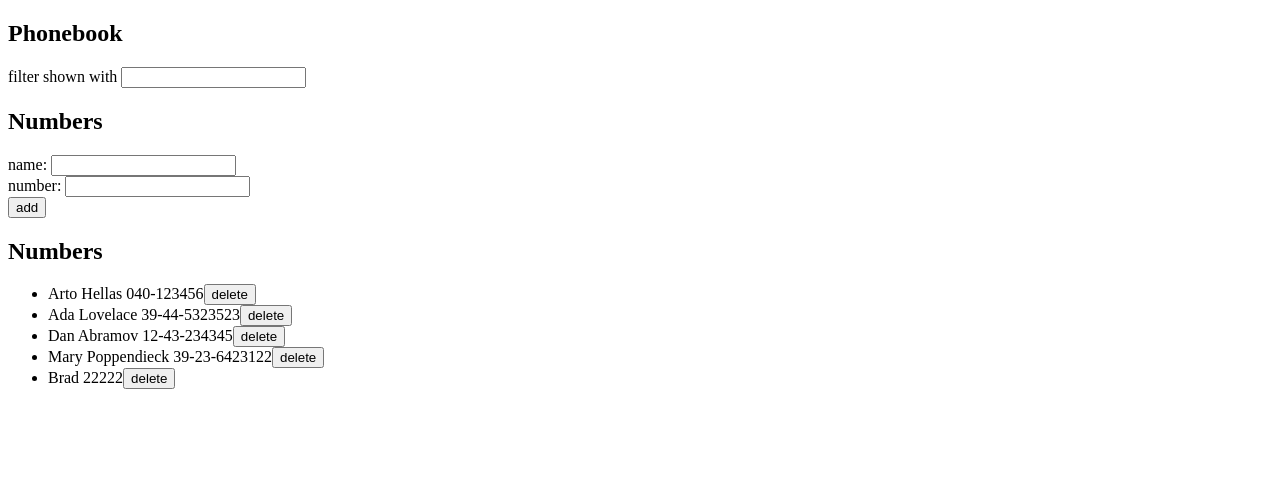
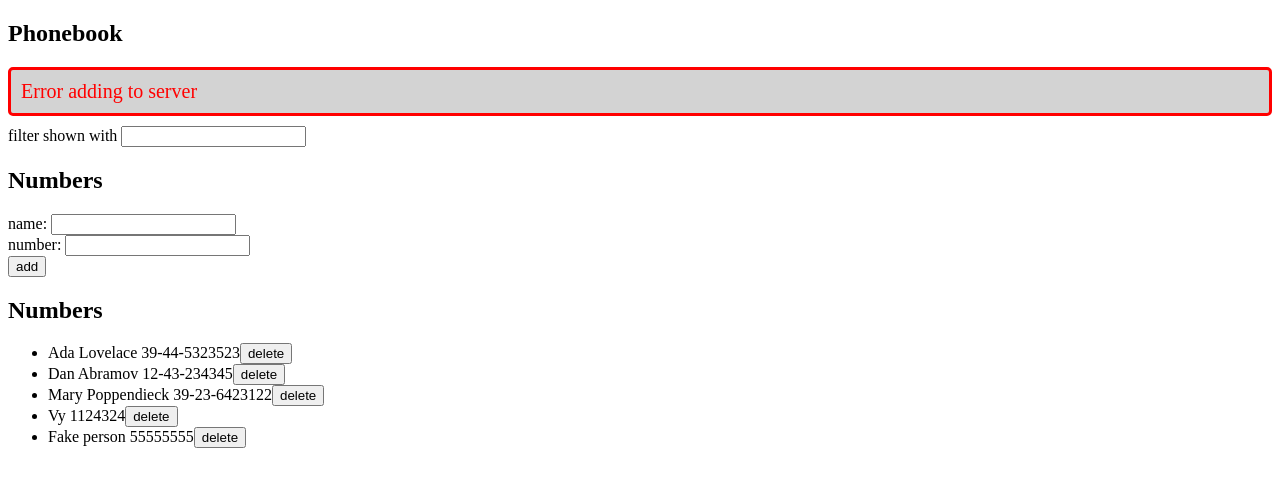
Before and after one commit to BradGrensewich/fullstackopen-exercises, a React (Vite) app in the folder 2/phonebook/: page / in a window 1280 px wide. Both pictures are taken after typing "Sample", "Sample" into the empty fields and a click on the button "add". Shown: the top 486 px of the page. Built offline with nearby package versions, Linux system fonts and the light colour scheme; no server answers; data requests are answered from the project's data file.

Commit message:
exercise 2.16

```diff
--- a/2/phonebook/db.json
+++ b/2/phonebook/db.json
@@ -1,10 +1,5 @@
 {
   "persons": [
-    {
-      "name": "Arto Hellas",
-      "number": "040-123456",
-      "id": "1"
-    },
     {
       "name": "Ada Lovelace",
       "number": "39-44-5323523",
@@ -21,9 +16,9 @@
       "id": "4"
     },
     {
-      "id": "d88e",
-      "name": "Brad",
-      "number": "22222"
+      "id": "6e22",
+      "name": "Vy",
+      "number": "1124324"
     }
   ]
 }
--- a/2/phonebook/src/App.jsx
+++ b/2/phonebook/src/App.jsx
@@ -1,5 +1,8 @@
 import { useState, useEffect } from 'react';
 import personServices from './services/persons';
+import Notification from './components/Notification';
+import NewPersonForm from './components/NewPersonForm';
+import PersonList from './components/PersonList';
 
 const Filter = ({ onChange, searchFilter }) => {
 	return (
@@ -9,66 +12,24 @@ const Filter = ({ onChange, searchFilter }) => {
 	);
 };
 
-const NewPersonForm = ({
-	onSubmit,
-	name,
-	number,
-	onNameChange,
-	onNumberChange,
-}) => {
-	return (
-		<form onSubmit={onSubmit}>
-			<div>
-				name: <input onChange={onNameChange} value={name} />
-			</div>
-			<div>
-				number: <input onChange={onNumberChange} value={number} />
-			</div>
-			<div>
-				<button type='submit'>add</button>
-			</div>
-		</form>
-	);
-};
-
-const PersonItem = ({ person, onDelete }) => {
-	return (
-		<li>
-			{person.name} {person.number}
-			<button onClick={onDelete}>delete</button>
-		</li>
-	);
-};
-
-const PersonList = ({ persons, searchFilter, onDelete }) => {
-	const caseLessFilter = searchFilter.toLowerCase();
-	const filteredPersons = persons.filter((person) =>
-		person.name.toLowerCase().includes(caseLessFilter)
-	);
-	return (
-		<ul>
-			{filteredPersons.map((person) => (
-				<PersonItem
-					key={person.id}
-					person={person}
-					onDelete={() => onDelete(person.id)}
-				/>
-			))}
-		</ul>
-	);
-};
-
 const App = () => {
 	const [persons, setPersons] = useState([]);
 	const [newName, setNewName] = useState('');
 	const [newNumber, setNewNumber] = useState('');
 	const [searchFilter, setSearchFilter] = useState('');
+	const [notification, setNotification] = useState(null);
 
 	useEffect(() => {
 		personServices
 			.getAll()
 			.then((initialList) => {
-				setPersons(initialList);
+				setPersons(
+					initialList.concat({
+						name: 'Fake person',
+						number: '55555555',
+						id: '12312412',
+					})
+				);
 			})
 			.catch((error) => {
 				console.log('initial fetch failed', error);
@@ -86,9 +47,11 @@ const App = () => {
 			.create({ name: newName, number: newNumber })
 			.then((returnedPerson) => {
 				setPersons(persons.concat(returnedPerson));
+				handleNotification(`${returnedPerson.name} added!`)
 			})
 			.catch((error) => {
 				console.log('adding to server failed', error);
+				handleErrorMessage('Error adding to server');
 			});
 
 		setNewName('');
@@ -111,6 +74,11 @@ const App = () => {
 						p.id === returnedPerson.id ? returnedPerson : p
 					)
 				);
+				handleNotification(`${returnedPerson.name} updated!`)
+			})
+			.catch((error) => {
+				console.log(`Error updating ${person.name}'s info`, error);
+				handleErrorMessage(`Error updating ${person.name}'s info`);
 			});
 	};
 
@@ -126,10 +94,21 @@ const App = () => {
 					persons.filter((person) => person.id !== returnedPerson.id)
 				);
 				console.log(`${returnedPerson.name} was deleted`);
+				handleNotification(`${returnedPerson.name} deleted!`)
 			})
 			.catch((error) => {
-				console.log(`Could not delete ${id}`);
+				console.log(`Could not delete ${id}`, error);
+				handleErrorMessage('Error deleting person');
 			});
+	};
+
+	const handleErrorMessage = (message) => {
+		setNotification({ text: message, error: true });
+		setTimeout(() => setNotification(null), 5000);
+	};
+	const handleNotification = (message) => {
+		setNotification({ text: message, error: false });
+		setTimeout(() => setNotification(null), 5000);
 	};
 
 	const handleNameChange = (event) => {
@@ -145,6 +124,7 @@ const App = () => {
 	return (
 		<div>
 			<h2>Phonebook</h2>
+			<Notification notification={notification} />
 			<Filter onChange={handleSearchChange} searchFilter={searchFilter} />
 			<h2>Numbers</h2>
 			<NewPersonForm
--- /dev/null
+++ b/2/phonebook/src/components/NewPersonForm.jsx
@@ -0,0 +1,23 @@
+const NewPersonForm = ({
+	onSubmit,
+	name,
+	number,
+	onNameChange,
+	onNumberChange,
+}) => {
+	return (
+		<form onSubmit={onSubmit}>
+			<div>
+				name: <input onChange={onNameChange} value={name} />
+			</div>
+			<div>
+				number: <input onChange={onNumberChange} value={number} />
+			</div>
+			<div>
+				<button type='submit'>add</button>
+			</div>
+		</form>
+	);
+};
+
+export default NewPersonForm
--- /dev/null
+++ b/2/phonebook/src/components/Notification.jsx
@@ -0,0 +1,17 @@
+const Notification = ({ notification }) => {
+	if (notification === null) {
+		return;
+	}
+    const notificationStyles = {
+		color: notification.error ? 'red' : 'green',
+		background: 'lightgrey',
+		fontSize: '20px',
+		borderStyle: 'solid',
+		borderRadius: '5px',
+		padding: '10px',
+		marginBottom: '10px',
+	};
+	return <div style={notificationStyles}>{notification.text}</div>;
+};
+
+export default Notification;
--- /dev/null
+++ b/2/phonebook/src/components/PersonList.jsx
@@ -0,0 +1,28 @@
+const PersonItem = ({ person, onDelete }) => {
+    return (
+        <li>
+            {person.name} {person.number}
+            <button onClick={onDelete}>delete</button>
+        </li>
+    );
+};
+
+const PersonList = ({ persons, searchFilter, onDelete }) => {
+    const caseLessFilter = searchFilter.toLowerCase();
+    const filteredPersons = persons.filter((person) =>
+        person.name.toLowerCase().includes(caseLessFilter)
+    );
+    return (
+        <ul>
+            {filteredPersons.map((person) => (
+                <PersonItem
+                    key={person.id}
+                    person={person}
+                    onDelete={() => onDelete(person.id)}
+                />
+            ))}
+        </ul>
+    );
+};
+
+export default PersonList
```
